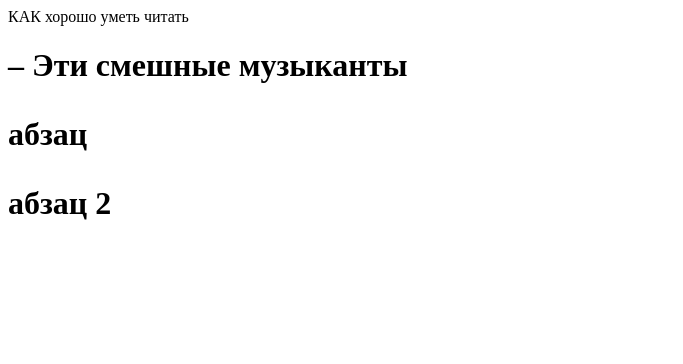
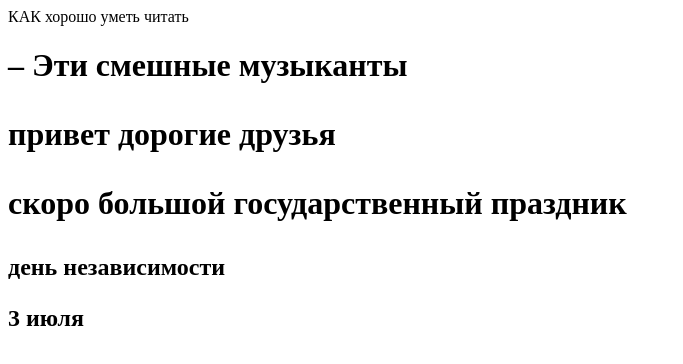
Before and after one commit to Andrew611988/my-first-testrepozitopy, a plain HTML site: page index.html in a window 1280 px wide. Shown: the whole page, without its empty margins (0-683 px from the left). Drawn offline with Linux system fonts and the light colour scheme.

Commit message:
новое сохранение про праздник

```diff
--- a/index.html
+++ b/index.html
@@ -5,7 +5,11 @@
 </head>
 <body>
 <h1> – Эти смешные музыканты </h>
-<p> абзац </p>
-<p> абзац 2</p>
+<p> привет дорогие друзья </p>
+<p> скоро большой государственный праздник</p>
+<h2>
+    <p>день независимости</p>
+    <p>3 июля</p>
+</h2>
 </body>
 </html>
```
